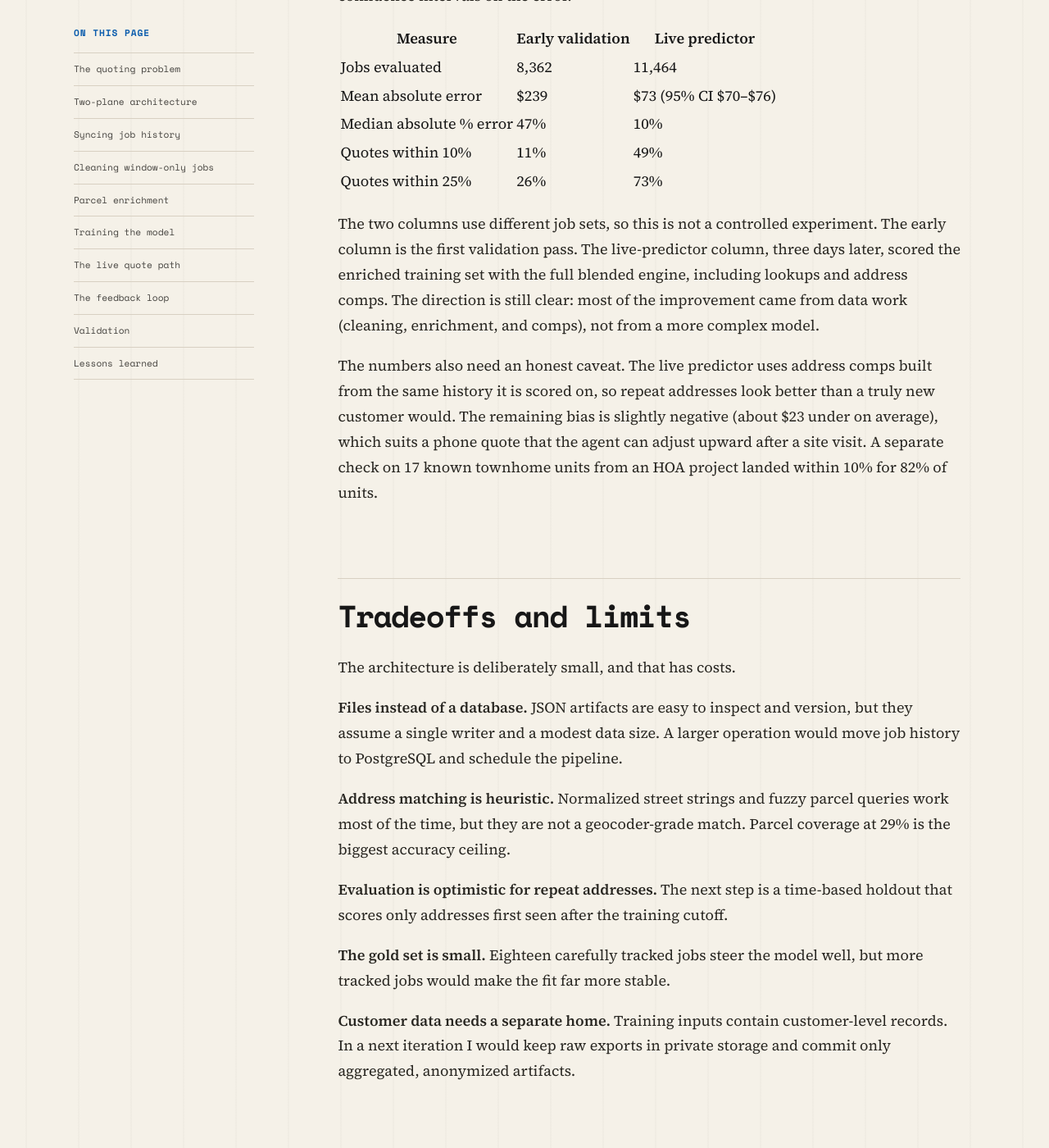
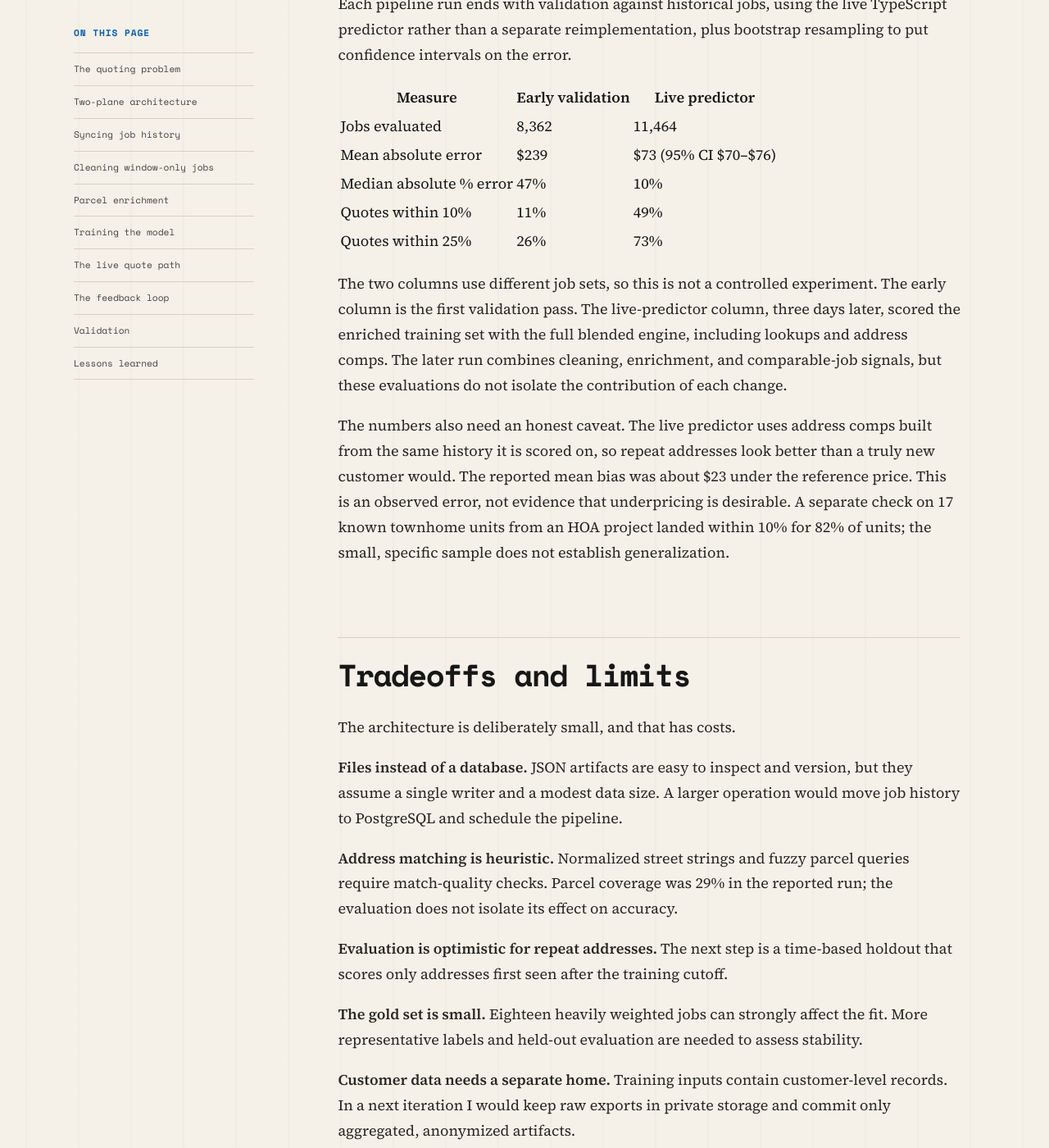
Before and after one commit to aliraza2025/bowc-estimate-tool-notes, a Jekyll site: the page built from docs/articles/building-the-estimator-data-plane.md, in a window 1280 px wide and 1400 px high, scrolled down 10285 px. Shown: the whole window at 82% size. Built offline with Jekyll 4.4.1, drawn with Linux system fonts in a browser that asks for light colours; some of the changed text lies outside the part shown.

Commit message:
docs: clarify evaluation limits and link portfolio case studies

````diff
--- a/docs/articles/building-the-estimator-data-plane.md
+++ b/docs/articles/building-the-estimator-data-plane.md
@@ -36,6 +36,8 @@ toc:
   - id: lessons
     label: Lessons learned
 ---
+
+Explore my complete [product, AI, analytics, and strategy portfolio](https://alirazaportfolio2026.netlify.app/).
 
 A caller asks a simple question: "How much to clean the windows on my house?" Answering it well is harder than it sounds. The office has a phone number, an address, and maybe a rough description of the home. The price needs to be fair, consistent across agents, and ready before the caller loses interest.
 
@@ -79,7 +81,7 @@ Caller address ──> parcel lookup ──> quote engine <───────
                                           └──> office log ──> corrections
 ```
 
-This boundary kept the live app small and predictable. Slow, failure-prone work (API pagination, text parsing, regression fitting) happens offline, where a bad run can be inspected and re-run without affecting a single quote.
+This boundary keeps expensive preparation outside the request path. API pagination, text parsing, and regression fitting happen offline, so a failed preparation run can be inspected before its artifacts replace the files used for quotes. Artifact promotion and concurrent writes still need explicit controls.
 
 ## Step 1: sync completed jobs from Housecall Pro {#step-1-sync}
 
@@ -225,7 +227,7 @@ await run("node", ["ml/build-address-lookup.mjs"]);
 await run("node", ["ml/promote-customer-data.mjs"]);
 ```
 
-This turned the office from passive users into the model's best source of labeled data, and it gave them a direct way to fix a price that felt wrong.
+This provides a path for staff to correct a price and supply labels for later preparation runs. It does not establish adoption, correction quality, or improved accuracy; corrections still need scope checks and review before reuse.
 
 ## Validation {#validation}
 
@@ -239,9 +241,9 @@ Each pipeline run ends with validation against historical jobs, using the live T
 | Quotes within 10% | 11% | 49% |
 | Quotes within 25% | 26% | 73% |
 
-The two columns use different job sets, so this is not a controlled experiment. The early column is the first validation pass. The live-predictor column, three days later, scored the enriched training set with the full blended engine, including lookups and address comps. The direction is still clear: most of the improvement came from data work (cleaning, enrichment, and comps), not from a more complex model.
+The two columns use different job sets, so this is not a controlled experiment. The early column is the first validation pass. The live-predictor column, three days later, scored the enriched training set with the full blended engine, including lookups and address comps. The later run combines cleaning, enrichment, and comparable-job signals, but these evaluations do not isolate the contribution of each change.
 
-The numbers also need an honest caveat. The live predictor uses address comps built from the same history it is scored on, so repeat addresses look better than a truly new customer would. The remaining bias is slightly negative (about $23 under on average), which suits a phone quote that the agent can adjust upward after a site visit. A separate check on 17 known townhome units from an HOA project landed within 10% for 82% of units.
+The numbers also need an honest caveat. The live predictor uses address comps built from the same history it is scored on, so repeat addresses look better than a truly new customer would. The reported mean bias was about $23 under the reference price. This is an observed error, not evidence that underpricing is desirable. A separate check on 17 known townhome units from an HOA project landed within 10% for 82% of units; the small, specific sample does not establish generalization.
 
 ## Tradeoffs and limits {#tradeoffs}
 
@@ -249,24 +251,26 @@ The architecture is deliberately small, and that has costs.
 
 **Files instead of a database.** JSON artifacts are easy to inspect and version, but they assume a single writer and a modest data size. A larger operation would move job history to PostgreSQL and schedule the pipeline.
 
-**Address matching is heuristic.** Normalized street strings and fuzzy parcel queries work most of the time, but they are not a geocoder-grade match. Parcel coverage at 29% is the biggest accuracy ceiling.
+**Address matching is heuristic.** Normalized street strings and fuzzy parcel queries require match-quality checks. Parcel coverage was 29% in the reported run; the evaluation does not isolate its effect on accuracy.
 
 **Evaluation is optimistic for repeat addresses.** The next step is a time-based holdout that scores only addresses first seen after the training cutoff.
 
-**The gold set is small.** Eighteen carefully tracked jobs steer the model well, but more tracked jobs would make the fit far more stable.
+**The gold set is small.** Eighteen heavily weighted jobs can strongly affect the fit. More representative labels and held-out evaluation are needed to assess stability.
 
 **Customer data needs a separate home.** Training inputs contain customer-level records. In a next iteration I would keep raw exports in private storage and commit only aggregated, anonymized artifacts.
 
 ## Lessons learned {#lessons}
 
-The biggest lesson was that pricing accuracy is mostly a data problem. Deciding which jobs count as "window cleaning," which size field describes the house, and how to read hours out of free text moved the error far more than any modeling choice.
+The biggest lesson was to make data assumptions inspectable: which jobs count as window cleaning, which size field describes the house, and how hours are recovered from free text. The retrospective comparisons do not isolate the effect of those choices from model changes or repeat-address evidence.
 
-The second lesson was to treat explainability as a product feature, not a nice-to-have. An agent will not trust a number they cannot explain to a customer. Showing each pricing step, with its source and weight, made the tool something people used rather than overrode.
+The second lesson was to treat explainability as a product feature, not a nice-to-have. An agent will not trust a number they cannot explain to a customer. Showing each pricing step, with its source and weight, gives staff a basis for reviewing and correcting a quote.
 
-Finally, the simplest durable architecture won again. A pipeline of plain scripts writing versioned JSON, read by a small Next.js app, was enough to replace spreadsheet guesswork with a consistent, auditable quote, and it left clear upgrade points for when the business outgrows it.
+The resulting design uses scripts to write versioned JSON artifacts for a small Next.js app. That makes the calculation inspectable and identifies future storage and promotion work. It does not, by itself, establish business savings, adoption, or a reduction in quoting time.
 
 ---
 
 **Project:** Blue Ocean Estimate Tool (internal Next.js app)
 **Author:** Ali Raza, Business Operations Intern, Blue Ocean Window Cleaning
 **Topic:** Data-plane architecture for service-business price estimation
+
+Explore my complete [product, AI, analytics, and strategy portfolio](https://alirazaportfolio2026.netlify.app/).
````
